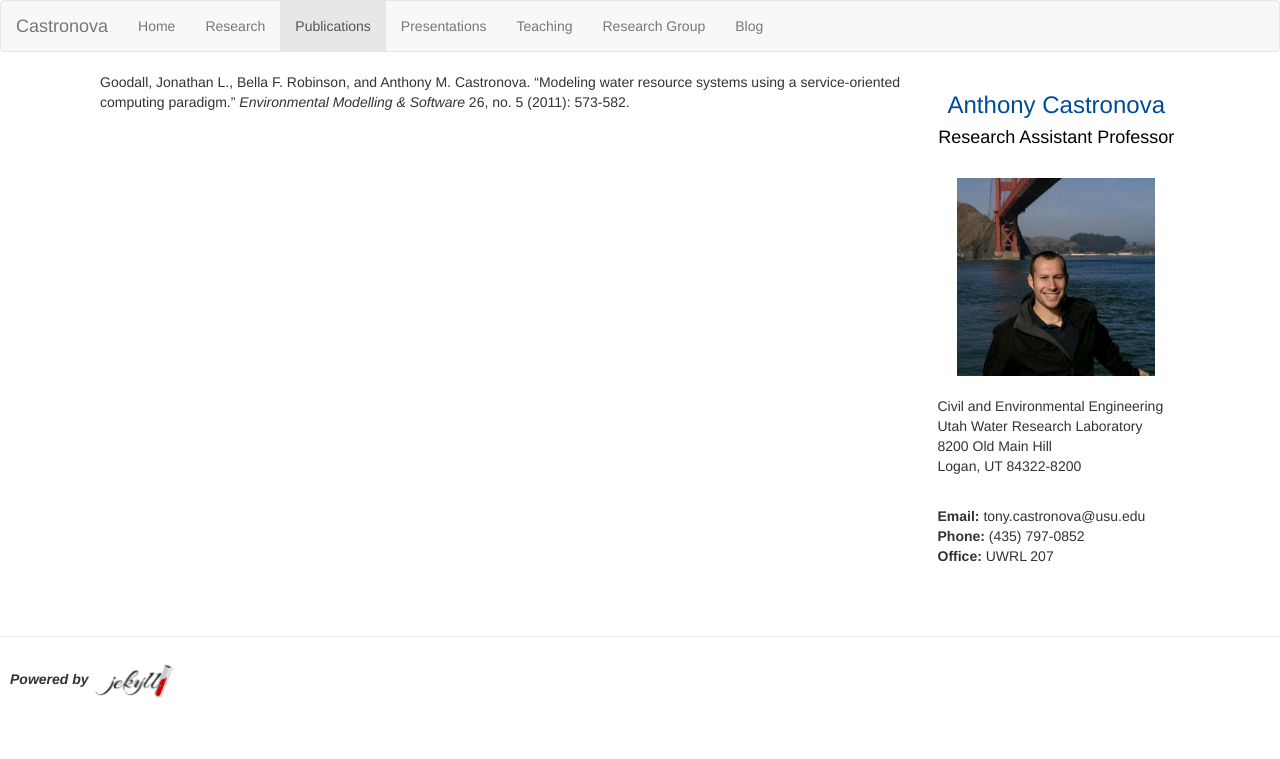
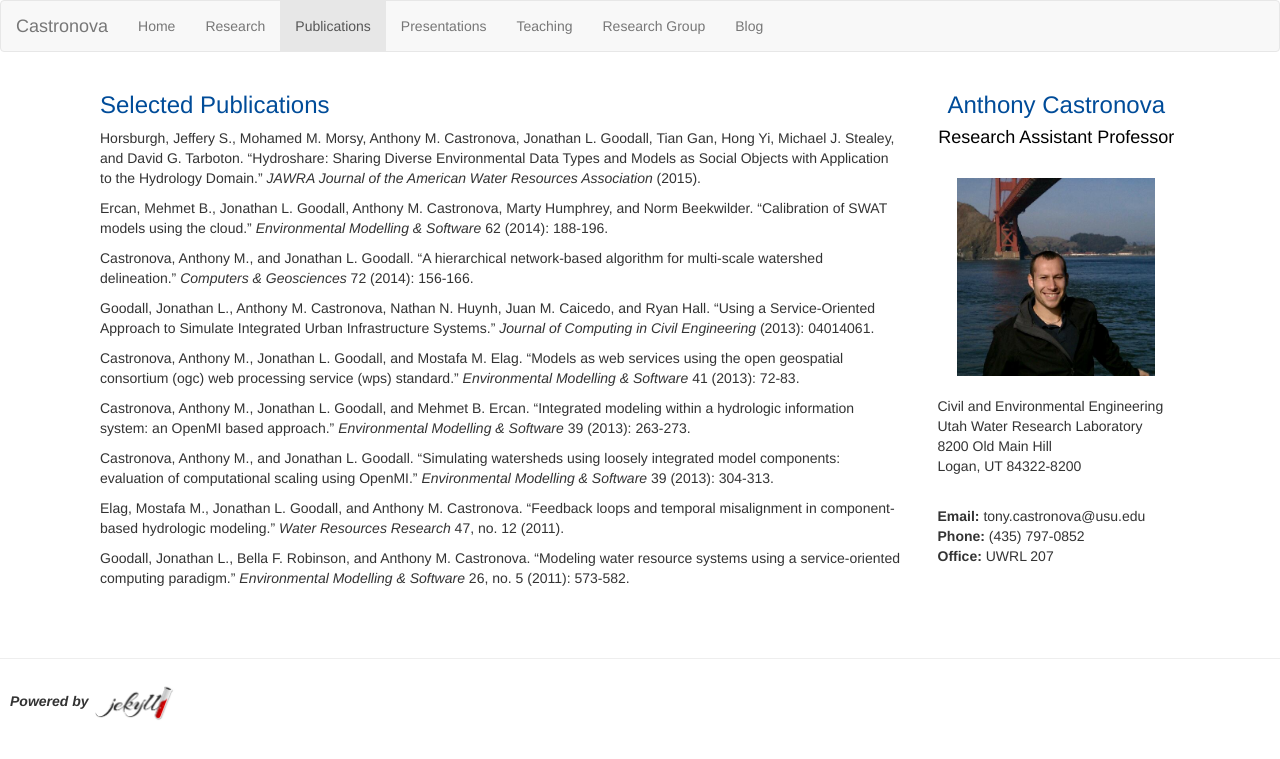
Before and after one commit to Castronova/jekyll-site, a Jekyll site: the page built from publications/index.md, in a window 1280 px wide. Shown: the top 759 px of the page. Built offline with Jekyll 4.4.1, drawn with Linux system fonts in a browser that asks for light colours; nearby versions of some CDN libraries.

Commit message:
updated production deployment info, added publication references

```diff
--- a/config/deploy/production.rb
+++ b/config/deploy/production.rb
@@ -7,7 +7,7 @@ set :stage, :production
 # used to set extended properties on the server.
 
 ask(:password, nil, echo:false)
-server '129.123.51.178', user: 'castro', port: 22, roles: %w{web app}
+server '129.123.9.4', user: 'castro', port: 22, roles: %w{web app}
 
 set :bundle_binstubs, nil
 
--- a/publications/index.md
+++ b/publications/index.md
@@ -6,5 +6,22 @@ layout: default
 {::options parse_block_html="true" /}
 
 
+### Selected Publications
+
+Horsburgh, Jeffery S., Mohamed M. Morsy, Anthony M. Castronova, Jonathan L. Goodall, Tian Gan, Hong Yi, Michael J. Stealey, and David G. Tarboton. "Hydroshare: Sharing Diverse Environmental Data Types and Models as Social Objects with Application to the Hydrology Domain." *JAWRA Journal of the American Water Resources Association* (2015).
+
+Ercan, Mehmet B., Jonathan L. Goodall, Anthony M. Castronova, Marty Humphrey, and Norm Beekwilder. "Calibration of SWAT models using the cloud." *Environmental Modelling & Software* 62 (2014): 188-196.
+
+Castronova, Anthony M., and Jonathan L. Goodall. "A hierarchical network-based algorithm for multi-scale watershed delineation." *Computers & Geosciences* 72 (2014): 156-166.
+
+Goodall, Jonathan L., Anthony M. Castronova, Nathan N. Huynh, Juan M. Caicedo, and Ryan Hall. "Using a Service-Oriented Approach to Simulate Integrated Urban Infrastructure Systems." *Journal of Computing in Civil Engineering* (2013): 04014061.
+
+Castronova, Anthony M., Jonathan L. Goodall, and Mostafa M. Elag. "Models as web services using the open geospatial consortium (ogc) web processing service (wps) standard." *Environmental Modelling & Software* 41 (2013): 72-83.
+
+Castronova, Anthony M., Jonathan L. Goodall, and Mehmet B. Ercan. "Integrated modeling within a hydrologic information system: an OpenMI based approach." *Environmental Modelling & Software* 39 (2013): 263-273.
+
+Castronova, Anthony M., and Jonathan L. Goodall. "Simulating watersheds using loosely integrated model components: evaluation of computational scaling using OpenMI." *Environmental Modelling & Software* 39 (2013): 304-313.<F37>
+
+Elag, Mostafa M., Jonathan L. Goodall, and Anthony M. Castronova. "Feedback loops and temporal misalignment in component‐based hydrologic modeling." *Water Resources Research* 47, no. 12 (2011).
 
 Goodall, Jonathan L., Bella F. Robinson, and Anthony M. Castronova. "Modeling water resource systems using a service-oriented computing paradigm." *Environmental Modelling & Software* 26, no. 5 (2011): 573-582.
```
